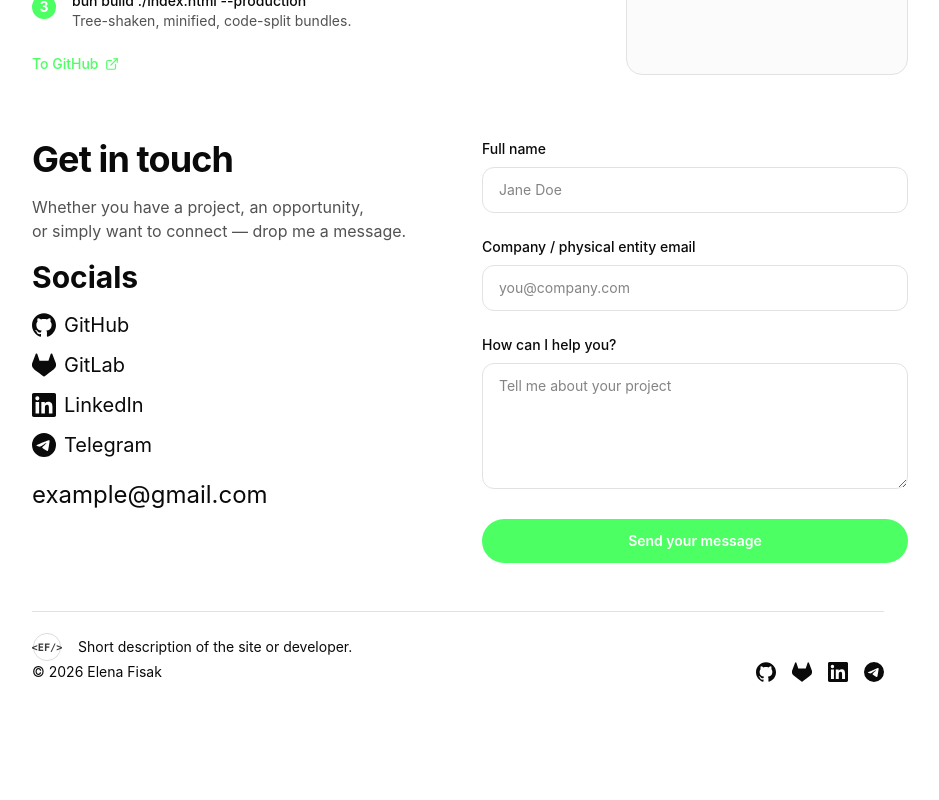
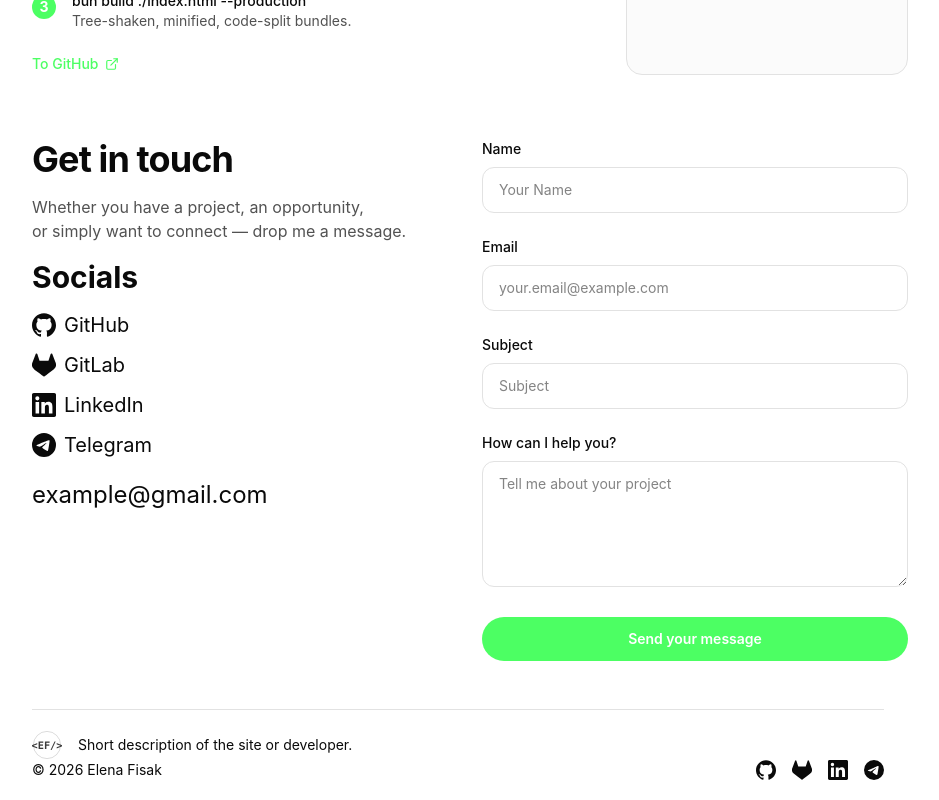
Before and after one commit to radiumfox/elenafisak.dev, a Next.js app: page / in a window 1280 px wide. Shown: the part 2547-3347 px from the top of the page, without its empty margins (324-1263 px from the left). Before the commit the page ends 3249 px from the top, so only its background shows below. Built offline with nearby package versions, Linux system fonts and the light colour scheme.

Commit message:
fix: change fields in ContactForm

```diff
--- a/src/components/ContactForm/ContactForm.tsx
+++ b/src/components/ContactForm/ContactForm.tsx
@@ -9,14 +9,15 @@ export function ContactForm() {
     const form = event.currentTarget;
     const formData = new FormData(form);
     const fields: ContactFormFields = {
-      fullName: String(formData.get('fullName') ?? ''),
-      companyEmail: String(formData.get('companyEmail') ?? ''),
+      name: String(formData.get('name') ?? ''),
+      email: String(formData.get('email') ?? ''),
+      subject: String(formData.get('subject') ?? ''),
       help: String(formData.get('help') ?? ''),
     };
 
-    const subject = encodeURIComponent(`Contact from ${fields.fullName}`);
+    const subject = encodeURIComponent(fields.subject || `Contact from ${fields.name}`);
     const body = encodeURIComponent(
-      `Full name: ${fields.fullName}\nCompany email: ${fields.companyEmail}\n\n${fields.help}`
+      `Name: ${fields.name}\nEmail: ${fields.email}\nSubject: ${fields.subject}\n\n${fields.help}`
     );
     window.location.href = `mailto:hello@elenafisak.dev?subject=${subject}&body=${body}`;
   };
@@ -24,19 +25,26 @@ export function ContactForm() {
   return (
     <form onSubmit={handleSubmit} className="w-full max-w-xl space-y-6">
       <FieldBase
-        id="fullName"
-        label="Full name"
-        placeholder="Jane Doe"
+        id="name"
+        label="Name"
+        placeholder="Your Name"
         type="text"
         required
       />
 
       <FieldBase
-        id="companyEmail"
-        label="Company / physical entity email"
-        placeholder="you@company.com"
+        id="email"
+        label="Email"
+        placeholder="your.email@example.com"
         type="email"
         required
+      />
+
+      <FieldBase
+        id="subject"
+        label="Subject"
+        placeholder="Subject"
+        type="text"
       />
 
       <FieldBase
--- a/src/components/ContactForm/types.ts
+++ b/src/components/ContactForm/types.ts
@@ -1,5 +1,6 @@
 export interface ContactFormFields {
-  fullName: string;
-  companyEmail: string;
+  name: string;
+  email: string;
+  subject: string;
   help: string;
 }
```
